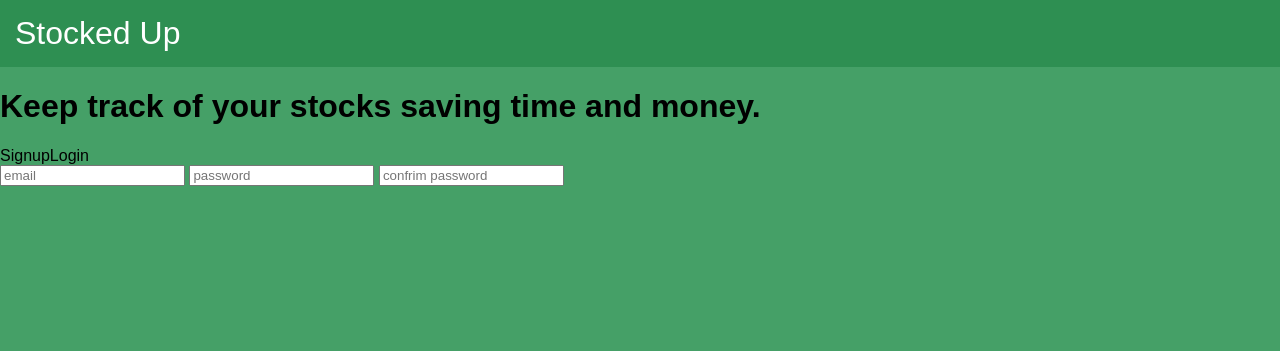
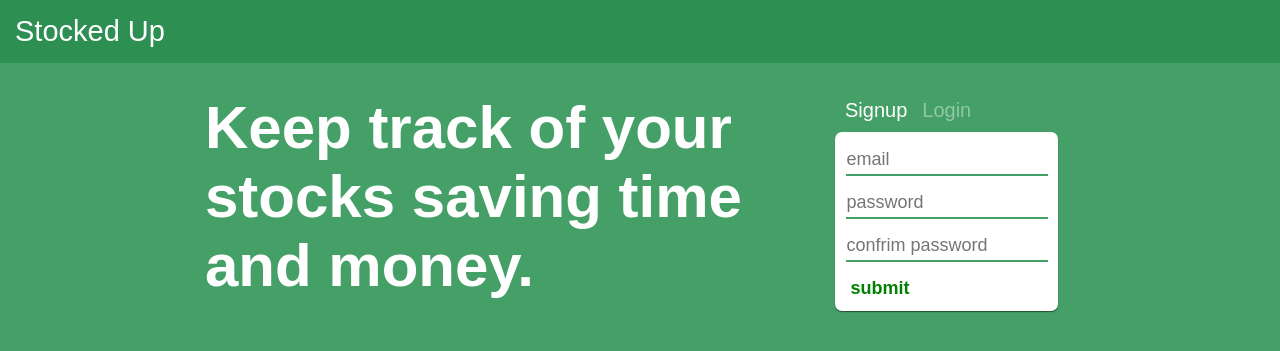
Before and after one commit to Fraser-Greenlee/TeamD, a Django app: page / in a window 1280 px wide. Shown: the top 351 px of the page. Run offline with Django 3.2, Linux system fonts and the light colour scheme; some libraries are stand-ins or nearby versions.

Commit message:
updating

```diff
--- a/static/stockedup/css/style.css
+++ b/static/stockedup/css/style.css
@@ -1,6 +1,7 @@
 html {
     background-color: #45a067;
     font-family: sans-serif;
+    font-size: 20px;
 }
 
 body {
@@ -16,4 +17,89 @@ div#header {
     margin: 0px;
     color: #fff;
     font-weight: 400;
+    font-size: 29px;
 }
+
+h1#titlebox {
+    color: #fff;
+    width: calc(100% - 300px);
+    margin: 30px;
+    margin-left: 15px;
+    font-size: 60px;
+    display: inline-block;
+    text-align: left;
+}
+
+div#authbox {
+    display: inline-block;
+    width: 223px;
+    position: absolute;
+    top: 94px;
+}
+
+#authbox a {
+    margin: 5px;
+    color: rgba(255, 255, 255, 0.41);
+    margin-right: 10px;
+}
+
+a.signup {
+    color: #fff!important;
+}
+
+#authbox span {
+    padding: 5px;
+    display: block;
+    margin-bottom: 5px;
+}
+
+#authbox.signup #signup {
+    display: block;
+}
+
+#authbox div {
+    display: none;
+    background-color: #fff;
+    padding: 1px;
+    padding-bottom: 5px;
+    text-align: center;
+    border-radius: 7px;
+    box-shadow: 0px 1px 1px rgba(0,0,0,0.5);
+}
+
+input {
+    width: calc(100% - 27px);
+    border: none;
+    border-bottom: 2px solid #45a067;
+    font-size: 18px;
+    padding: 7px;
+    padding-bottom: 4px;
+    padding-left: 1px;
+    margin-top: 9px;
+}
+
+input[type="submit"] {
+    width: inherit;
+    color: green;
+    font-weight: bold;
+    background: none;
+    border: none;
+    padding: 7px;
+}
+
+div#scalybox {
+    max-width: 900px;
+}
+
+@media (min-width: 900px) {
+	div#scalybox {
+    margin-left: calc(50% - 450px);
+	}
+}
+
+
+#authbox input[type="submit"] {
+    position: relative;
+    left: -65px;
+    padding-left: 4px;
+}
--- a/templates/stockedup/index.html
+++ b/templates/stockedup/index.html
@@ -5,13 +5,15 @@
 {% endblock %}
 
 {% block body_block %}
-	<h1>Keep track of your stocks saving time and money.</h1>
+	<div id="scalybox">
+		<h1 id="titlebox">Keep track of your stocks saving time and money.</h1>
 		<div id="authbox" class="signup">
 			<span><a class="signup">Signup</a><a class="login">Login</a></span>
 			<div id="login">
 				<form>
 					<input type="email" name="email" placeholder="email" />
 					<input type="password" name="password" placeholder="password" />
+					<input type="submit" value="submit" />
 				</form>
 			</div>
 			<div id="signup">
@@ -19,7 +21,9 @@
 					<input type="email" name="email" placeholder="email" />
 					<input type="password" name="password" placeholder="password" />
 					<input type="password" name="password" placeholder="confrim password" />
+					<input type="submit" value="submit" />
 				</form>
 			</div>
 		</div>
+	</div>
 {% endblock %}
```
Also changed, not shown: 6 other files. Lines whose indentation alone changed are shown as unchanged.
